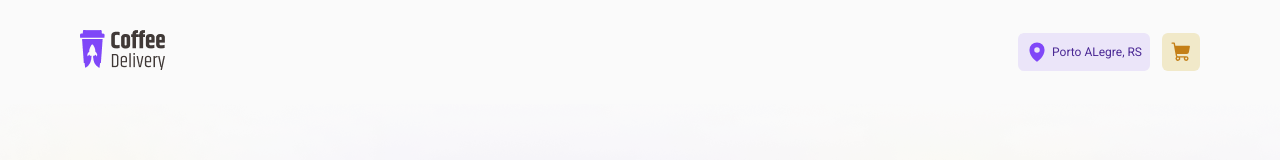
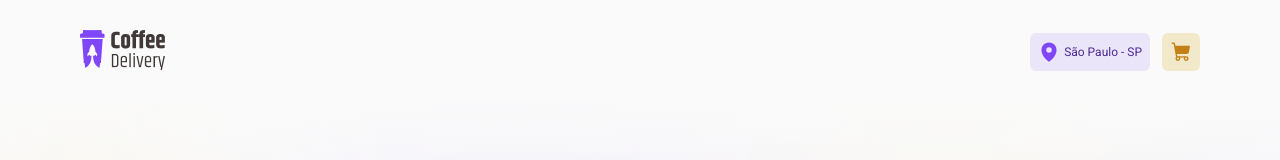
Before and after one commit to BBML-DEV/coffee-delivery, a React (Vite) app: page / in a window 1280 px wide. Shown: the top 160 px of the page. Built offline with nearby package versions, Linux system fonts and the light colour scheme.

Commit message:
fix: header location

```diff
--- a/package.json
+++ b/package.json
@@ -18,6 +18,7 @@
     "react": "^18.2.0",
     "react-dom": "^18.2.0",
     "react-hook-form": "^7.45.1",
+    "react-is": "^18.2.0",
     "react-router-dom": "^6.13.0",
     "styled-components": "^5.3.10",
     "zod": "^3.21.4"
--- a/src/apps/shared/components/Header/index.tsx
+++ b/src/apps/shared/components/Header/index.tsx
@@ -1,16 +1,16 @@
-import { MapPin, ShoppingCart } from '@phosphor-icons/react'
+import { MapPin, ShoppingCart } from '@phosphor-icons/react';
 import {
 	ButtonHeader,
 	HeaderContainer,
 	HeaderContainerButtons,
 	IconCounter,
-} from './styled'
-import Logo from '../../../../assets/Logo.png'
-import { NavLink } from 'react-router-dom'
-import { useCoffee } from '../../hooks/useCoffee'
+} from './styled';
+import Logo from '../../../../assets/Logo.png';
+import { NavLink } from 'react-router-dom';
+import { useCoffee } from '../../hooks/useCoffee';
 
 export const Header = () => {
-  const { cartItemQuantity } = useCoffee()
+	const { cartItemQuantity } = useCoffee();
 
 	return (
 		<HeaderContainer>
@@ -22,7 +22,7 @@ export const Header = () => {
 				<HeaderContainerButtons>
 					<ButtonHeader variant="purple">
 						<MapPin size={22} weight="fill" />
-            Porto ALegre, RS
+						São Paulo - SP
 					</ButtonHeader>
 
 					<NavLink to={'/Checkout'}>
@@ -36,5 +36,5 @@ export const Header = () => {
 				</HeaderContainerButtons>
 			</div>
 		</HeaderContainer>
-  )
-}
+	);
+};
```
Also changed, not shown: 1 other file (tests, documents, lock files or other folders). Lines whose indentation alone changed are shown as unchanged.
